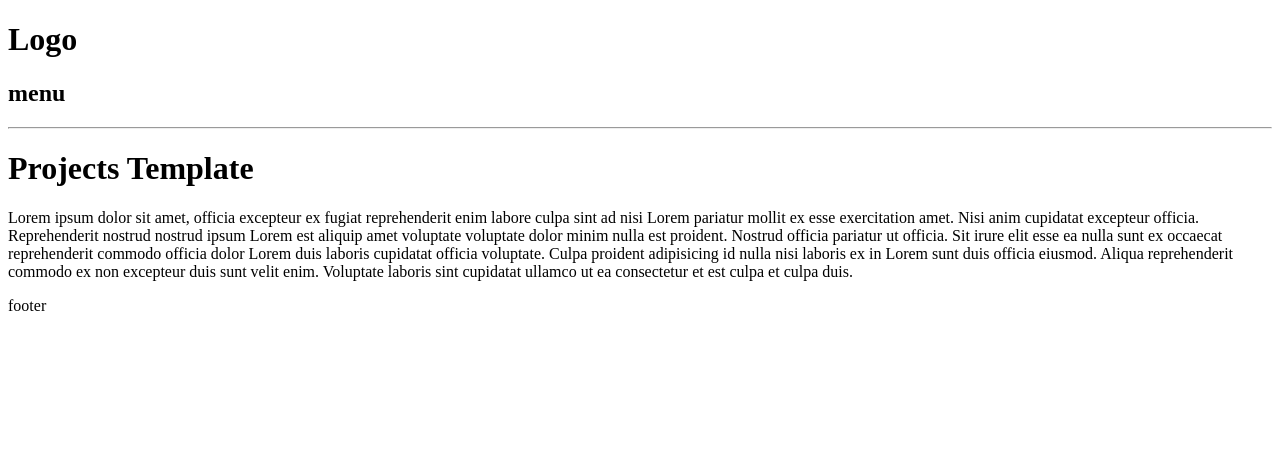
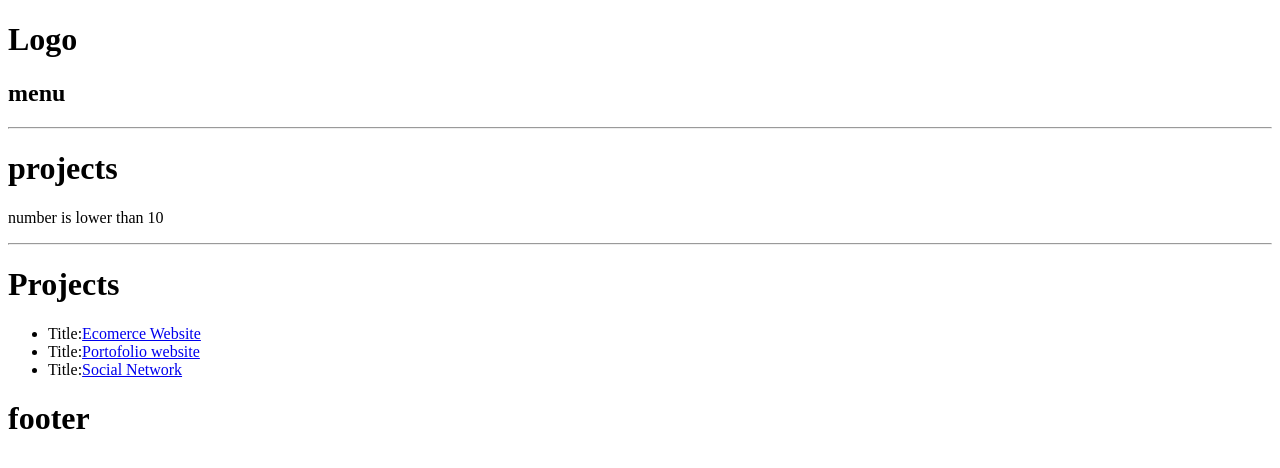
Before and after one commit to DrososDro/devsearch, a Django app: page / in a window 1280 px wide. Shown: the top 468 px of the page. Run offline with Django 3.2, Linux system fonts and the light colour scheme.

Commit message:
add i dont know what i do last timew

```diff
--- a/manage.py
+++ b/manage.py
@@ -20,3 +20,6 @@ def main():
 
 if __name__ == "__main__":
     main()
+
+    class classname:
+        pass
--- a/projects/templates/projects/projects.html
+++ b/projects/templates/projects/projects.html
@@ -1,17 +1,21 @@
-{% extends 'main.html' %} {% block content %}
-
-<h1>Projects Template</h1>
-<p>
-  Lorem ipsum dolor sit amet, officia excepteur ex fugiat reprehenderit enim
-  labore culpa sint ad nisi Lorem pariatur mollit ex esse exercitation amet.
-  Nisi anim cupidatat excepteur officia. Reprehenderit nostrud nostrud ipsum
-  Lorem est aliquip amet voluptate voluptate dolor minim nulla est proident.
-  Nostrud officia pariatur ut officia. Sit irure elit esse ea nulla sunt ex
-  occaecat reprehenderit commodo officia dolor Lorem duis laboris cupidatat
-  officia voluptate. Culpa proident adipisicing id nulla nisi laboris ex in
-  Lorem sunt duis officia eiusmod. Aliqua reprehenderit commodo ex non excepteur
-  duis sunt velit enim. Voluptate laboris sint cupidatat ullamco ut ea
-  consectetur et est culpa et culpa duis.
-</p>
-
-{% endblock content %}
+{% extends 'main.html' %}
+{% block content %}
+    <h1>{{ msg }}</h1>
+    {% if number > 10 %}
+        <p>Number is greater than 10</p>
+    {% elif number == 10 %}
+        <p>Number is ten</p>
+    {% else %}
+        <p>number is lower than 10</p>
+    {% endif %}
+    <hr />
+    <h1>Projects</h1>
+    <ul>
+        {% for project in projects %}
+            <li>
+                Title:<a href="{% url 'project' project.id %}">{{ project.title }}</a>
+            </li>
+        {% endfor %}
+    </ul>
+    <h1>
+    {% endblock content %}
--- a/projects/views.py
+++ b/projects/views.py
@@ -1,11 +1,40 @@
 from django.shortcuts import render
 
 # Create your views here.
+projectslist = [
+    {
+        "id": "1",
+        "title": "Ecomerce Website",
+        "description": "Fully functional ecommerce website",
+    },
+    {
+        "id": "2",
+        "title": "Portofolio website",
+        "description": "This was a project where i build out my Portofolio",
+    },
+    {
+        "id": "3",
+        "title": "Social Network",
+        "description": "Awesome open source project I am still working",
+    },
+]
 
 
 def projects(request):
-    return render(request, "projects/projects.html")
+    page = "projects"
+    number = 5
+    context = {
+        "msg": page,
+        "number": number,
+        "projects": projectslist,
+    }
+    return render(request, "projects/projects.html", context)
 
 
 def project(request, pk):
-    return render(request, "projects/single-project.html", {"count": pk})
+    projectobj = None
+    for i in projectslist:
+        if i["id"] == pk:
+            projectobj = i
+
+    return render(request, "projects/single-project.html", {"obj": projectobj})
```
Also changed, not shown: projects/templates/projects/single-project.html (+4 -3 lines), projects/apps.py (line endings or trailing spaces).
